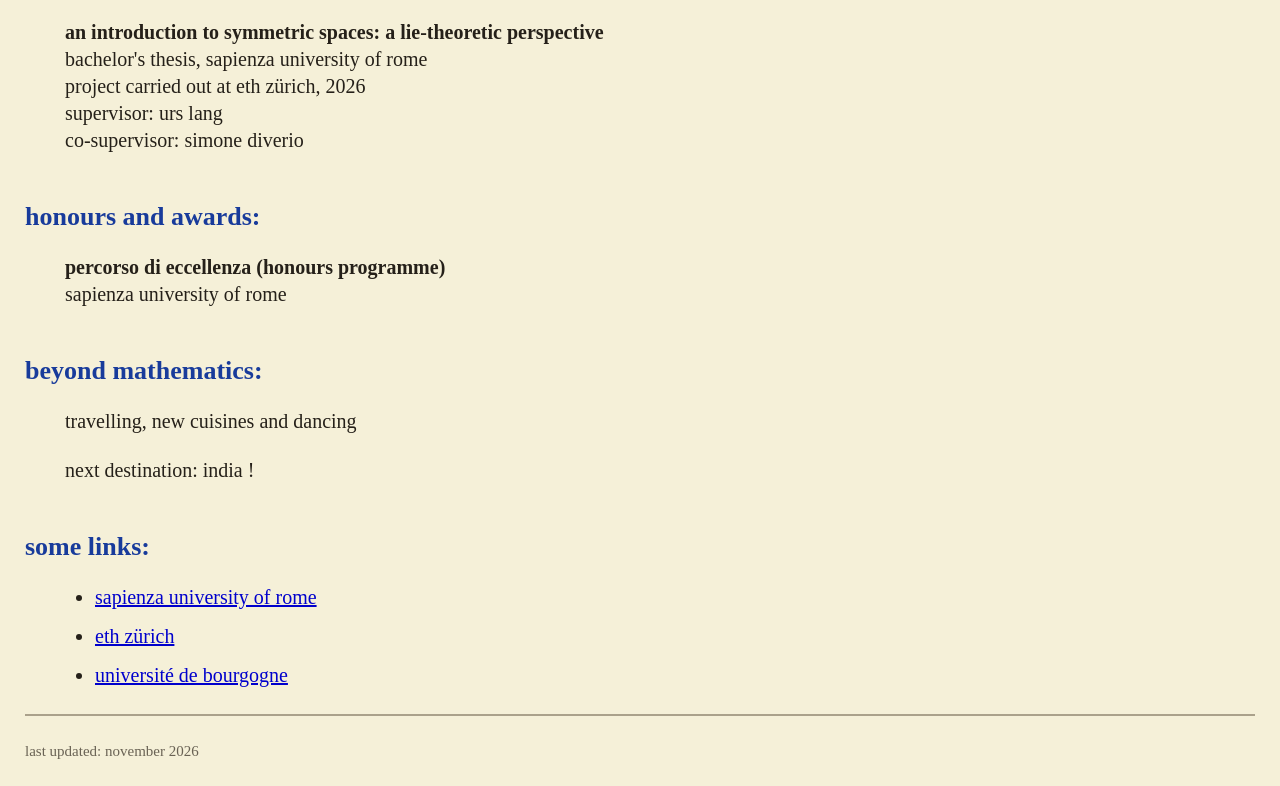
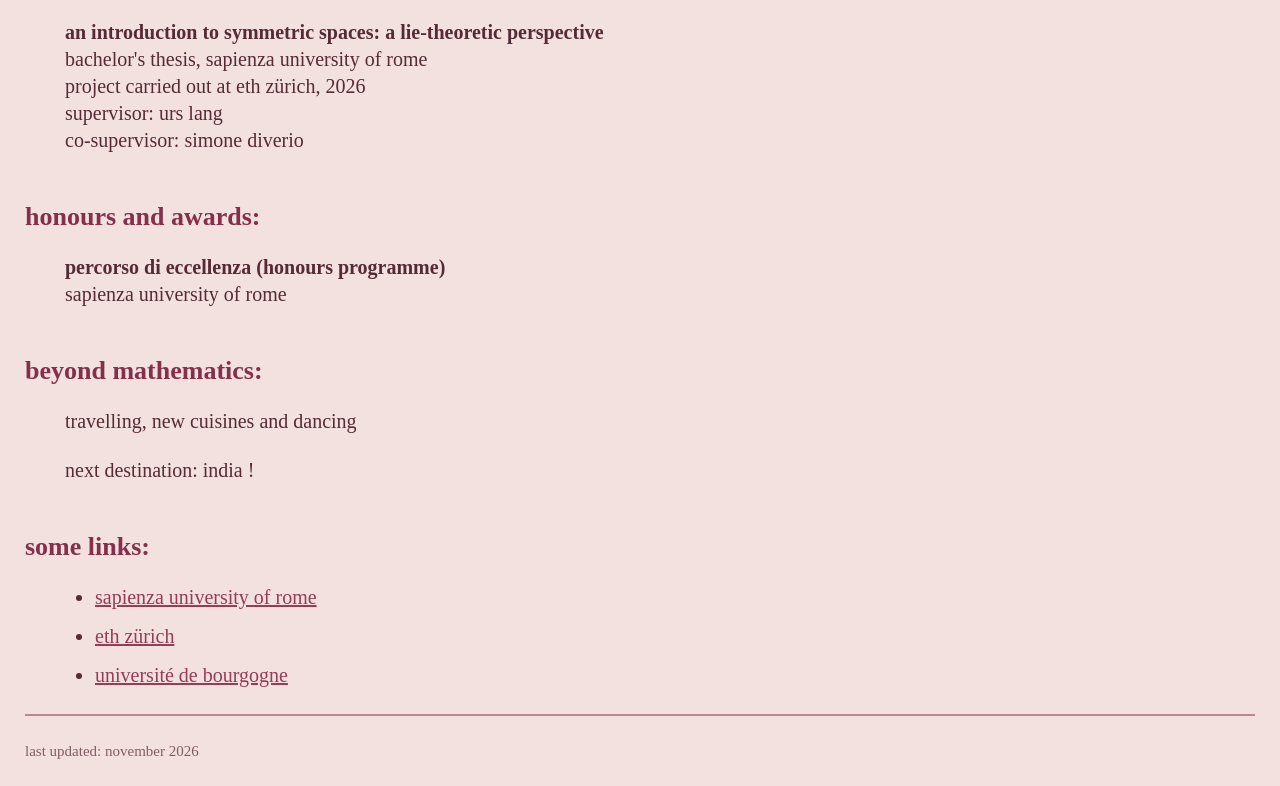
Before and after one commit to mariavalentinadenicola/mariavalentinadenicola.github.io, a plain HTML site: page index.html in a window 1280 px wide. Shown: the part 1405-2191 px from the top of the page. Drawn offline with Linux system fonts and the light colour scheme.

Commit message:
Update index.html

```diff
--- a/index.html
+++ b/index.html
@@ -10,8 +10,8 @@
 <style>
 
 body {
-    background-color: #f5f0d8;
-    color: #252019;
+    background-color: #f3e1df;
+    color: #542b36;
     font-family: "Times New Roman", Times, serif;
     font-size: 20px;
     line-height: 1.35;
@@ -20,30 +20,34 @@ body {
 
 h1 {
     font-size: 44px;
-    color: #48453f;
+    color: #702b42;
     margin-top: 20px;
     margin-bottom: 25px;
 }
 
 h2 {
-    color: #183b9b;
+    color: #842f4b;
     font-size: 26px;
     margin-top: 45px;
     margin-bottom: 15px;
 }
 
 a {
-    color: #0000cc;
+    color: #963b58;
     text-decoration: underline;
 }
 
 a:visited {
-    color: #663399;
+    color: #754057;
+}
+
+a:hover {
+    color: #b65b75;
 }
 
 hr {
     border: none;
-    border-top: 2px solid #aaa18b;
+    border-top: 2px solid #b78b96;
     margin: 25px 0;
 }
 
@@ -82,11 +86,10 @@ li {
 
 .small {
     font-size: 15px;
-    color: #696254;
+    color: #805c66;
 }
 
 @media (max-width: 700px) {
-
     body {
         margin: 15px;
         font-size: 18px;
```
